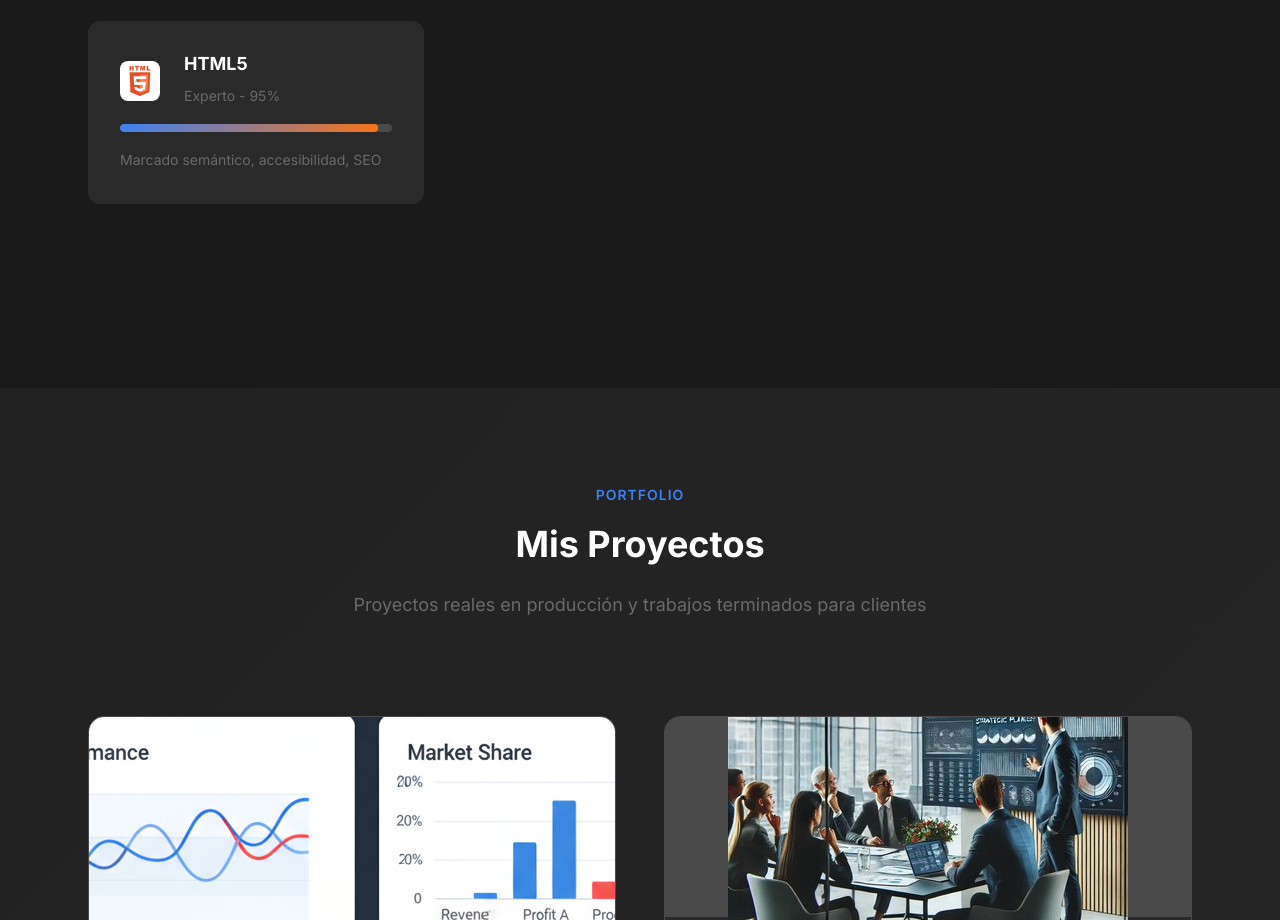
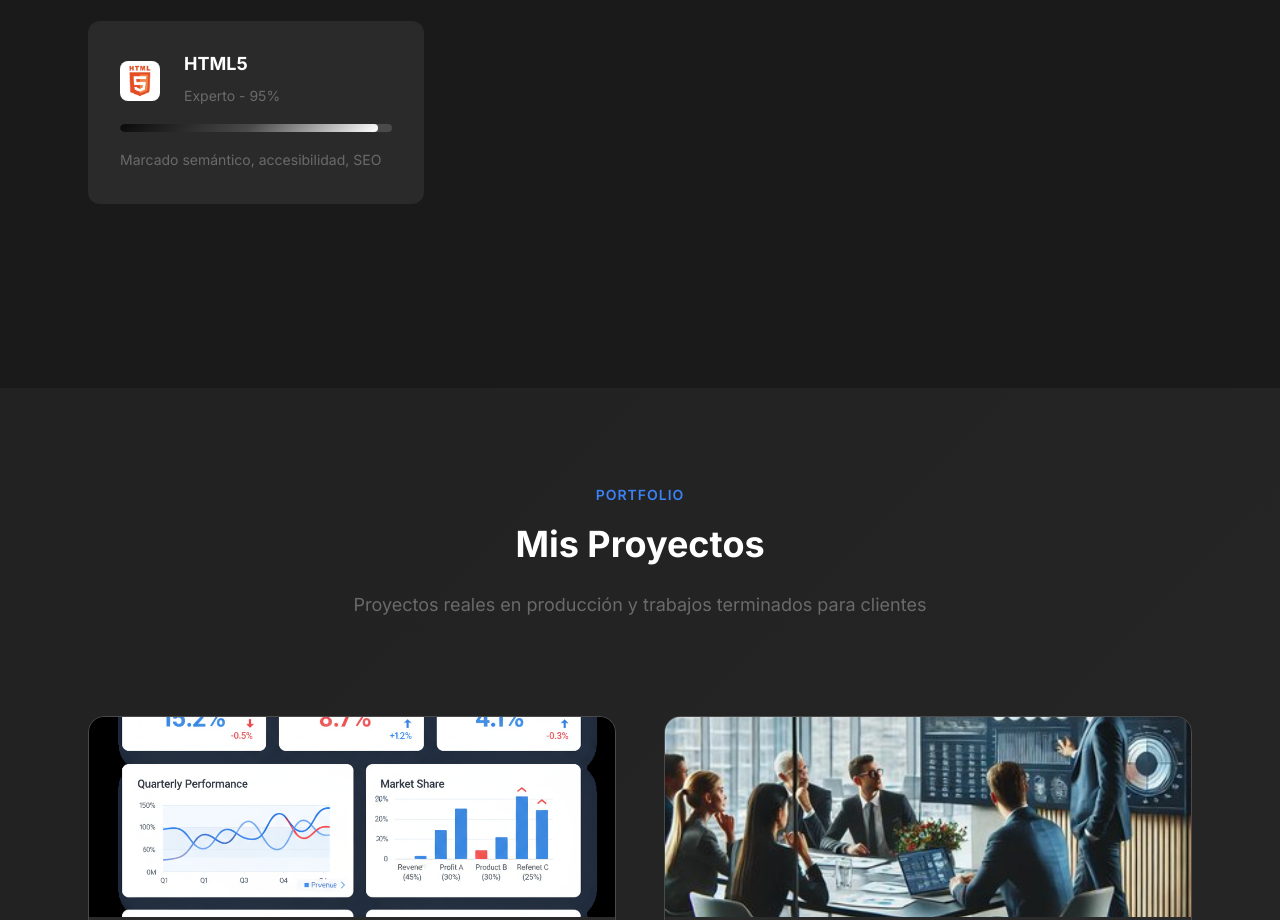
Before and after one commit to kafe1994/Portafolio, a website: page index.html in a window 1280 px wide. Shown: the part 3184-4104 px from the top of the page. Drawn offline with Linux system fonts and the light colour scheme.

Commit message:
actualizar 4.0

```diff
--- a/index.html
+++ b/index.html
@@ -71,6 +71,10 @@
           --gradient-primary: linear-gradient(135deg, var(--secondary-black) 0%, var(--dark-gray) 100%);
           --gradient-accent: linear-gradient(135deg, var(--accent-blue) 0%, var(--accent-orange) 100%);
           --gradient-text: linear-gradient(135deg, var(--accent-blue) 0%, var(--accent-orange) 100%);
+
+          /* SOLUCIÓN 1: Gradientes para skills en negro, blanco y gris */
+          --gradient-skills: linear-gradient(135deg, var(--primary-black) 0%, var(--medium-gray) 50%, var(--pure-white) 100%);
+          --gradient-skills-alt: linear-gradient(90deg, var(--light-gray) 0%, var(--pure-white) 100%);
 
           /* Border Radius */
           --radius-sm: 0.375rem;
@@ -597,7 +601,8 @@
 
         .skill-progress {
           height: 100%;
-          background: var(--gradient-accent);
+          /* SOLUCIÓN 1: Aplicar gradiente de negro, blanco y gris */
+          background: var(--gradient-skills);
           border-radius: var(--radius-full);
           transition: width 1s ease-in-out;
         }
@@ -640,6 +645,20 @@
           justify-content: center;
           color: var(--light-gray);
           font-size: var(--text-sm);
+          overflow: hidden; /* Asegurar que las imágenes no se salgan del contenedor */
+        }
+
+        /* SOLUCIÓN 2: Estilos para imágenes de proyectos */
+        .project-image img {
+          width: 100%;
+          height: 100%;
+          object-fit: cover; /* Cubre todo el contenedor manteniendo proporción */
+          object-position: center; /* Centra la imagen */
+          transition: transform 0.3s ease;
+        }
+
+        .project-card:hover .project-image img {
+          transform: scale(1.05); /* Efecto zoom suave al hacer hover */
         }
 
         .project-content {
@@ -1205,7 +1224,7 @@
                             <path d="M20.447 20.452h-3.554v-5.569c0-1.328-.027-3.037-1.852-3.037-1.853 0-2.136 1.445-2.136 2.939v5.667H9.351V9h3.414v1.561h.046c.477-.9 1.637-1.85 3.37-1.85 3.601 0 4.267 2.37 4.267 5.455v6.286zM5.337 7.433c-1.144 0-2.063-.926-2.063-2.065 0-1.138.92-2.063 2.063-2.063 1.14 0 2.064.925 2.064 2.063 0 1.139-.925 2.065-2.064 2.065zm1.782 13.019H3.555V9h3.564v11.452zM22.225 0H1.771C.792 0 0 .774 0 1.729v20.542C0 23.227.792 24 1.771 24h20.451C23.2 24 24 23.227 24 22.271V1.729C24 .774 23.2 0 22.222 0h.003z"/>
                         </svg>
                     </a>
-                    <a href="mailto:alejandro@example.com" class="social-link">
+                    <a href="/cdn-cgi/l/email-protection#57363b323d363933253817322f363a273b327934383a" class="social-link">
                         <svg width="24" height="24" fill="currentColor" viewBox="0 0 24 24">
                             <path d="M20 4H4c-1.1 0-1.99.9-1.99 2L2 18c0 1.1.9 2 2 2h16c1.1 0 2-.9 2-2V6c0-1.1-.9-2-2-2zm0 4l-8 5-8-5V6l8 5 8-5v2z"/>
                         </svg>
@@ -1620,7 +1639,7 @@
         ↑
     </button>
 
-    <script>
+    <script data-cfasync="false" src="/cdn-cgi/scripts/5c5dd728/cloudflare-static/email-decode.min.js"></script><script>
                 // Language Support with Roles
         const translations = {
             es: {
```
